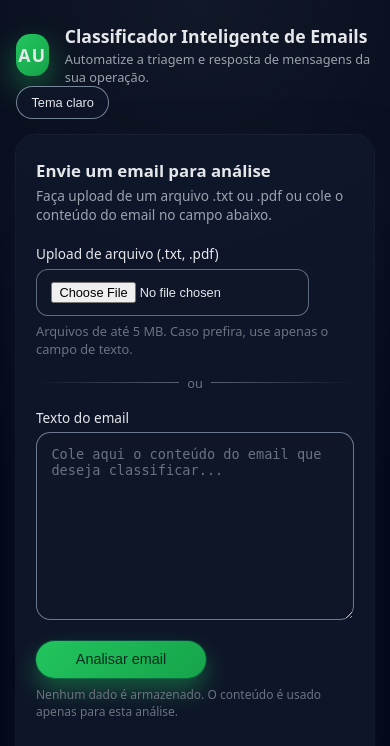
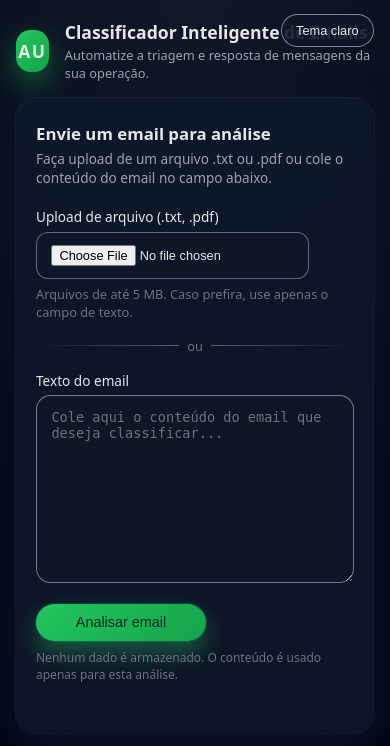
Before and after one commit to andre-chagas/desafio-fullstack-autoU, a Flask app: page / in a window 390 px wide. Shown: the top 746 px of the page. Run offline with Flask 3, Linux system fonts and the light colour scheme.

Commit message:
refactor/desafio:  ajustando o tema claro/escuro

```diff
--- a/static/styles.css
+++ b/static/styles.css
@@ -30,17 +30,23 @@ body[data-theme="light"] {
 }
 
 .app-header {
-  padding: 1.5rem 1.5rem 1rem;
+  padding: 1.25rem 1.5rem 1rem;
   color: #e5e7eb;
+  position: relative;
 }
 
 body[data-theme="light"] .app-header {
   color: #020617;
 }
 
-.brand {
+.app-header-inner {
   max-width: 1120px;
   margin: 0 auto;
+  display: flex;
+  align-items: center;
+}
+
+.brand {
   display: flex;
   align-items: center;
   gap: 1rem;
@@ -391,7 +397,9 @@ body[data-theme="light"] .app-footer {
 }
 
 .theme-toggle {
-  margin-left: auto;
+  position: absolute;
+  top: 0.95rem;
+  right: 1.5rem;
   padding: 0.5rem 0.9rem;
   border-radius: 999px;
   border: 1px solid rgba(148, 163, 184, 0.8);
@@ -429,6 +437,11 @@ body[data-theme="light"] .theme-toggle {
     padding-inline: 1rem;
   }
 
+  .theme-toggle {
+    right: 1rem;
+    top: 0.9rem;
+  }
+
   .app-main {
     padding-inline: 1rem;
   }
--- a/templates/index.html
+++ b/templates/index.html
@@ -9,6 +9,7 @@
   <body data-theme="dark">
   <div class="app-shell">
     <header class="app-header">
+      <div class="app-header-inner">
         <div class="brand">
           <div class="brand-mark">AU</div>
           <div class="brand-text">
@@ -19,6 +20,7 @@
         <button type="button" class="theme-toggle" id="theme-toggle-button">
           Tema claro
         </button>
+      </div>
     </header>
 
     <main class="app-main">
```
Lines whose indentation alone changed are shown as unchanged.
